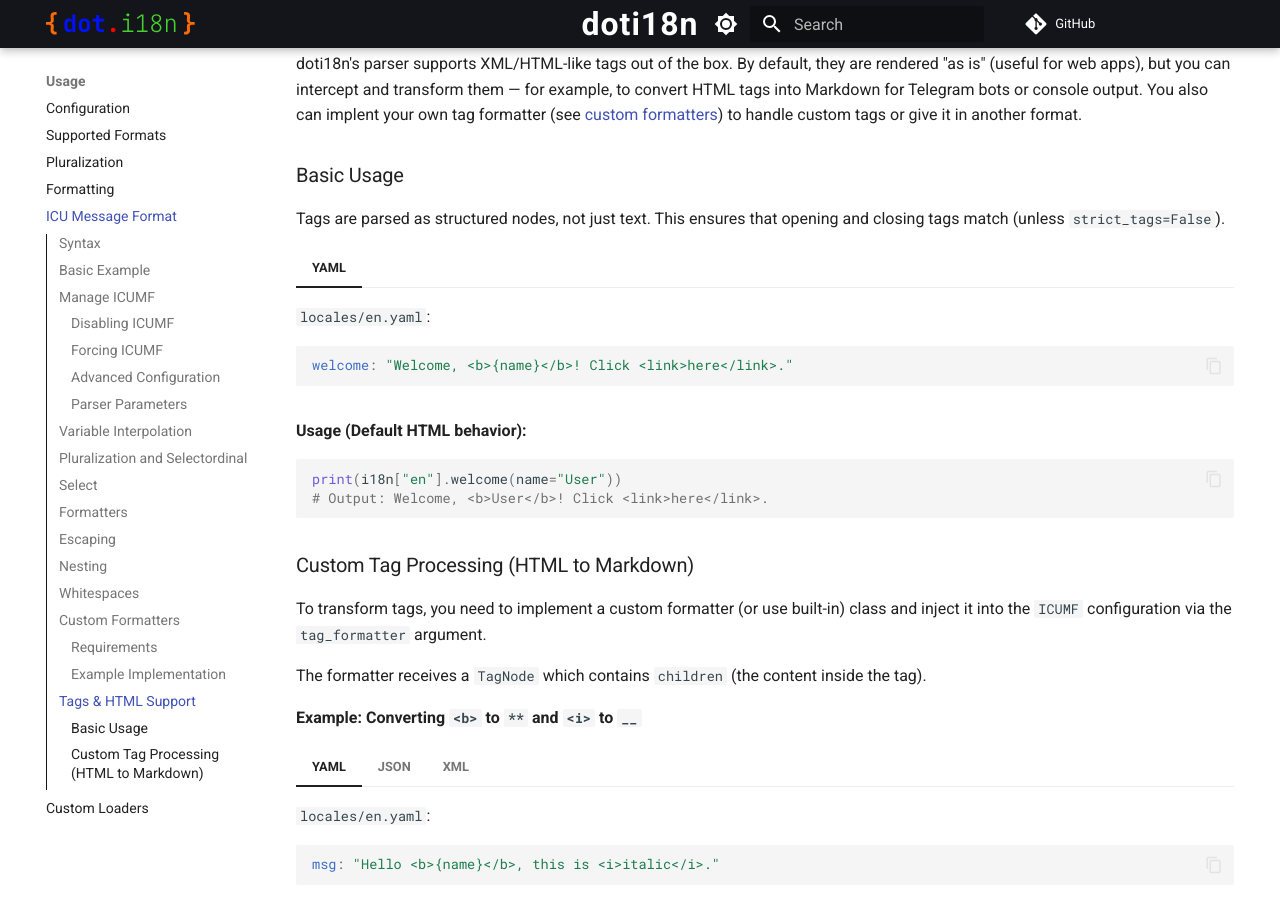
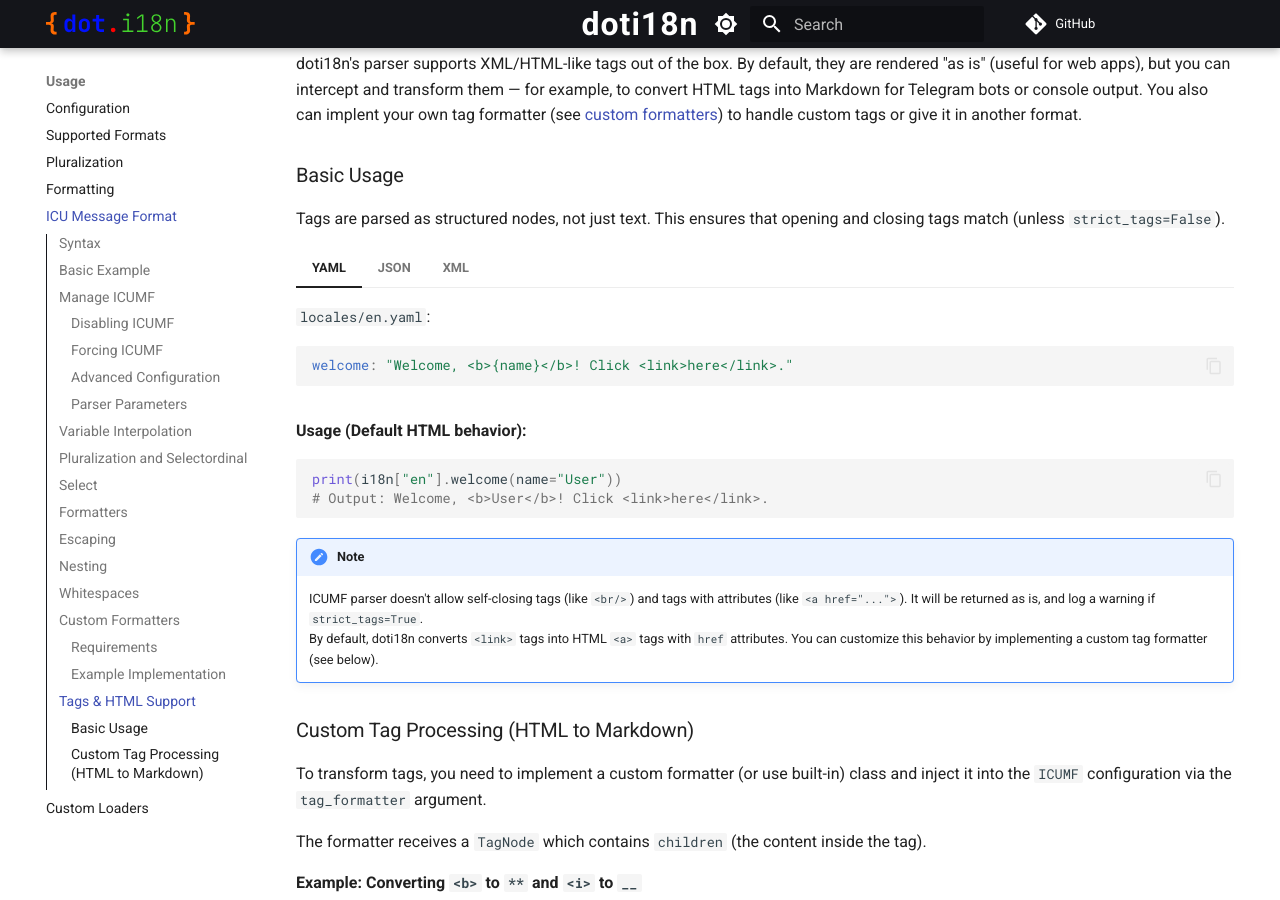
Before and after one commit to darkj3suss/doti18n, an MkDocs documentation site: the page built from docs/pages/usage/icumf.md, in a window 1280 px wide and 900 px high, scrolled down 9109 px. Built offline with MkDocs 1.6.1 and Material for MkDocs 9.7.7, drawn with Linux system fonts in a browser that asks for light colours; comment, search, counter and statistics services are not loaded.

Commit message:
docs: clarify ICUMF tag handling

````diff
--- a/docs/pages/usage/icumf.md
+++ b/docs/pages/usage/icumf.md
@@ -521,12 +521,33 @@
     ```yaml
     welcome: "Welcome, <b>{name}</b>! Click <link>here</link>."
     ```
+=== "JSON"
+    `locales/en.json`:
+    ```json
+    {
+        "welcome": "Welcome, <b>{name}</b>! Click <link>here</link>."
+    }
+    ```
+=== "XML"
+    `locales/en.xml`:
+    ```xml
+    <locale>
+        <welcome>Welcome, <b>{name}</b>! Click <link>here</link>.</welcome>
+    </locale>
+    ```
 
 **Usage (Default HTML behavior):**
 ```python
 print(i18n["en"].welcome(name="User"))
 # Output: Welcome, <b>User</b>! Click <link>here</link>.
 ```
+
+!!! note
+    ICUMF parser doesn't allow self-closing tags (like `<br/>`) and tags with attributes (like `<a href="...">`).
+    It will be returned as is, and log a warning if `strict_tags=True`.
+    By default, doti18n converts `<link>` tags into HTML `<a>` tags with `href` attributes.
+    You can customize this behavior by implementing a custom tag formatter (see below).
+
 
 ### Custom Tag Processing (HTML to Markdown)
 To transform tags, you need to implement a custom formatter (or use built-in) class and inject it into the `ICUMF` configuration via the `tag_formatter` argument.
````
